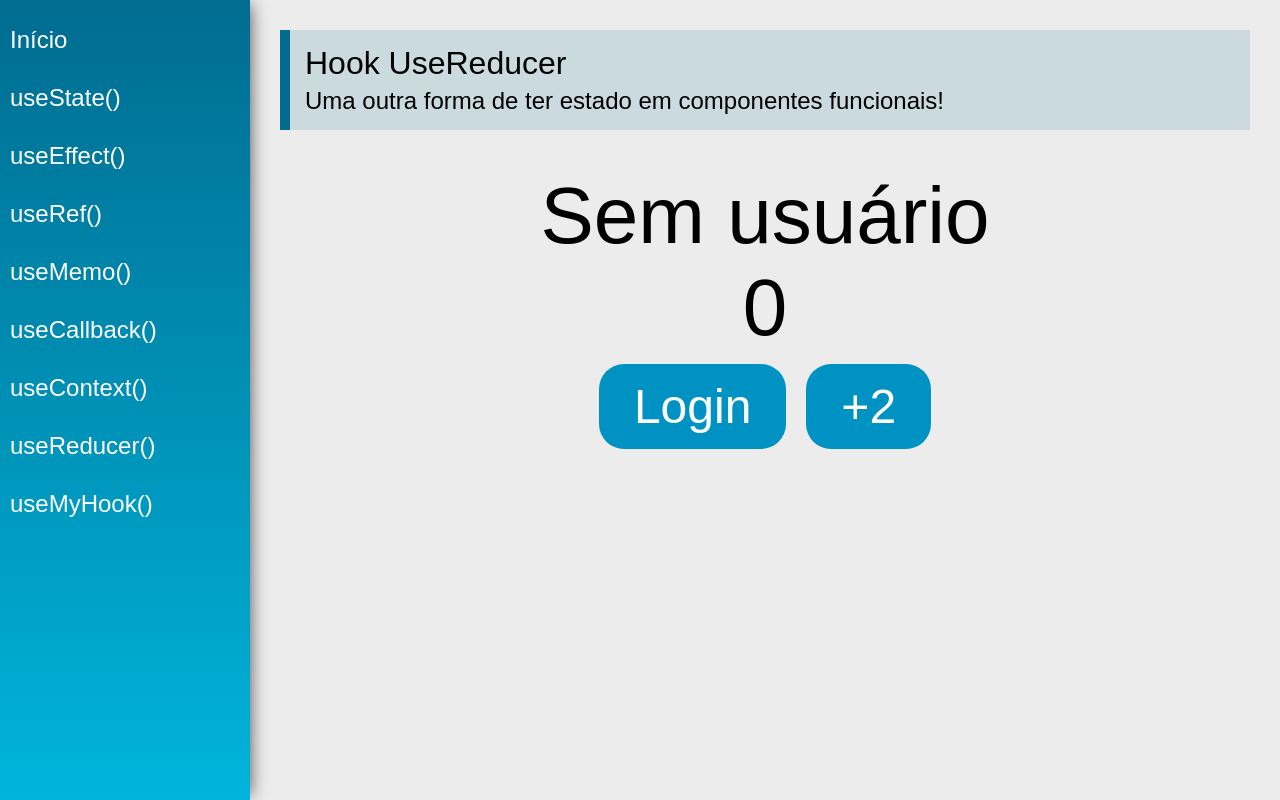
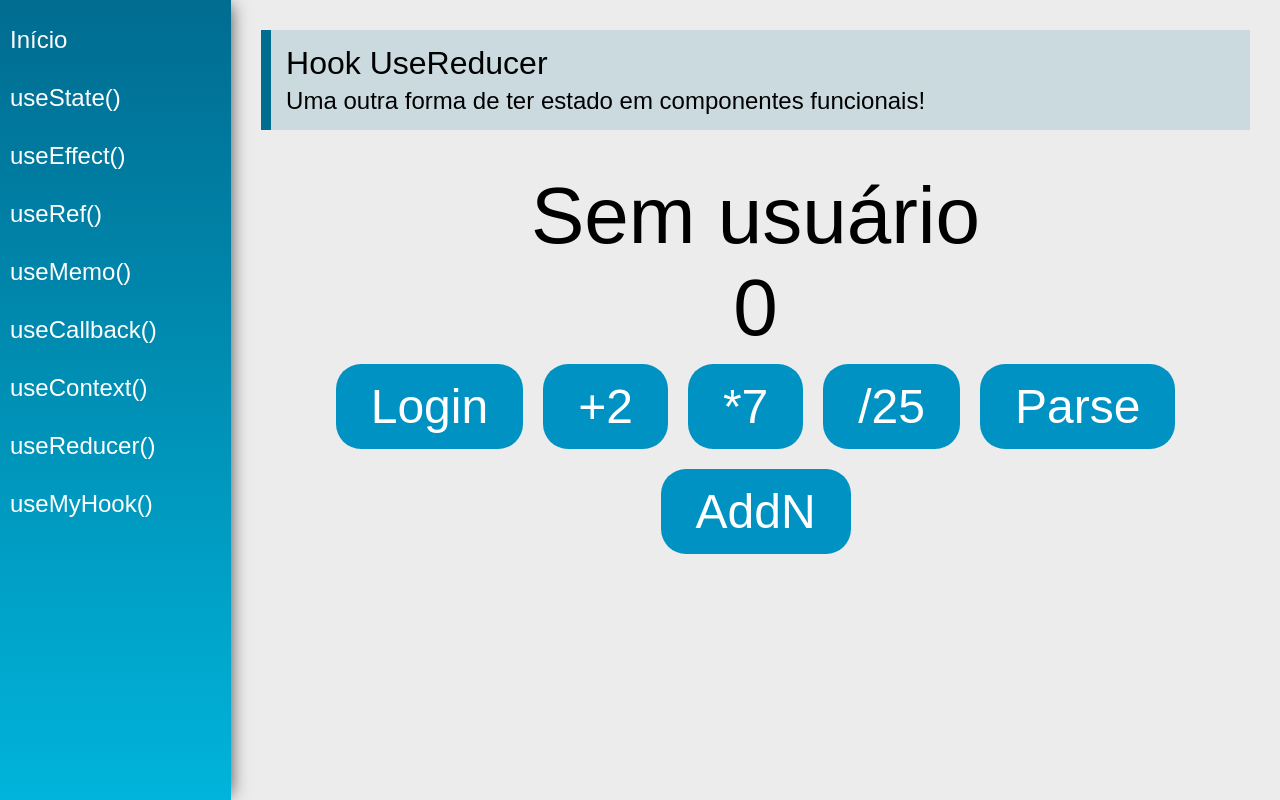
Before and after one commit to GuilCMattos/reactHooks, a React (Create React App) app: page /useReducer in a window 1280 px wide. Built offline with nearby package versions, Linux system fonts and the light colour scheme.

Commit message:
add: desafio useReducer

```diff
--- a/src/views/examples/UseReducer.jsx
+++ b/src/views/examples/UseReducer.jsx
@@ -9,12 +9,22 @@ const initialState = {
     number: 0
 }
 
+// add 7, dividir 25, parse, addN
+
 function reducer(state, action) {
     switch(action.type){
         case 'number_add2':
         return {...state, number: state.number +2}
         case 'login':
             return {...state, user: { name: action.payload }}
+        case 'number_add7':
+            return {...state, number: state.number * 7}
+        case 'div25':
+            return {...state, number: state.number / 25}
+        case 'parse':
+            return {...state, number: parseInt(state.number)}
+        case 'addN':
+            return {...state, number: state.number + action.num}
         default:
             return state
     }
@@ -47,6 +57,22 @@ const UseReducer = (props) => {
                     <button onClick={e => dispatch({type: 'number_add2'})} className="btn">
                         +2
                     </button>
+
+                    <button onClick={e => dispatch({type: 'number_add7'})} className="btn">
+                        *7
+                    </button>
+
+                    <button onClick={e => dispatch({type: 'div25'})} className="btn">
+                        /25
+                    </button>
+
+                    <button onClick={e => dispatch({type: 'parse'})} className="btn">
+                        Parse
+                    </button>
+
+                    <button onClick={e => dispatch({type: 'addN', num: 15})} className="btn">
+                        AddN
+                    </button>
                 </div>
             </div>
         </div>
```
